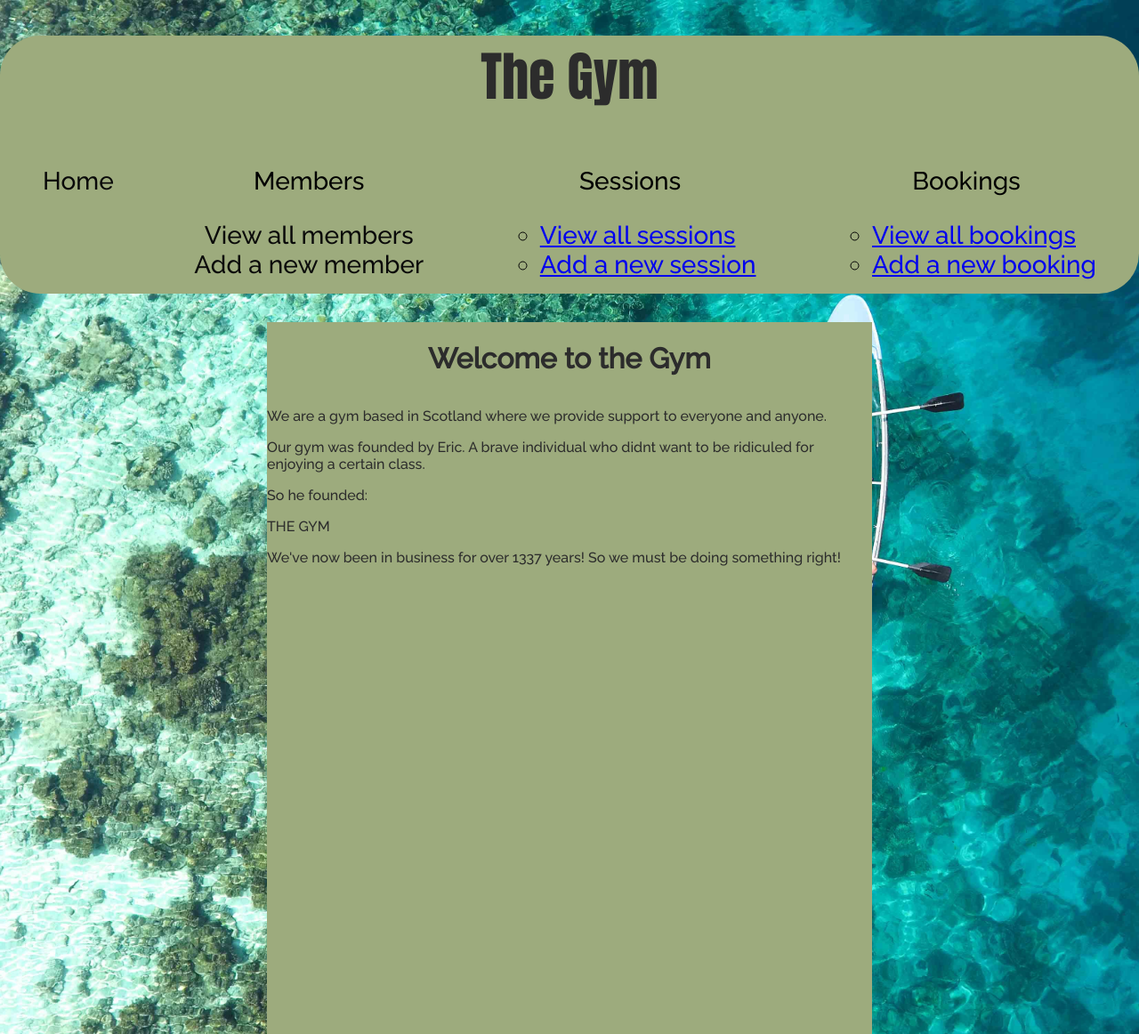
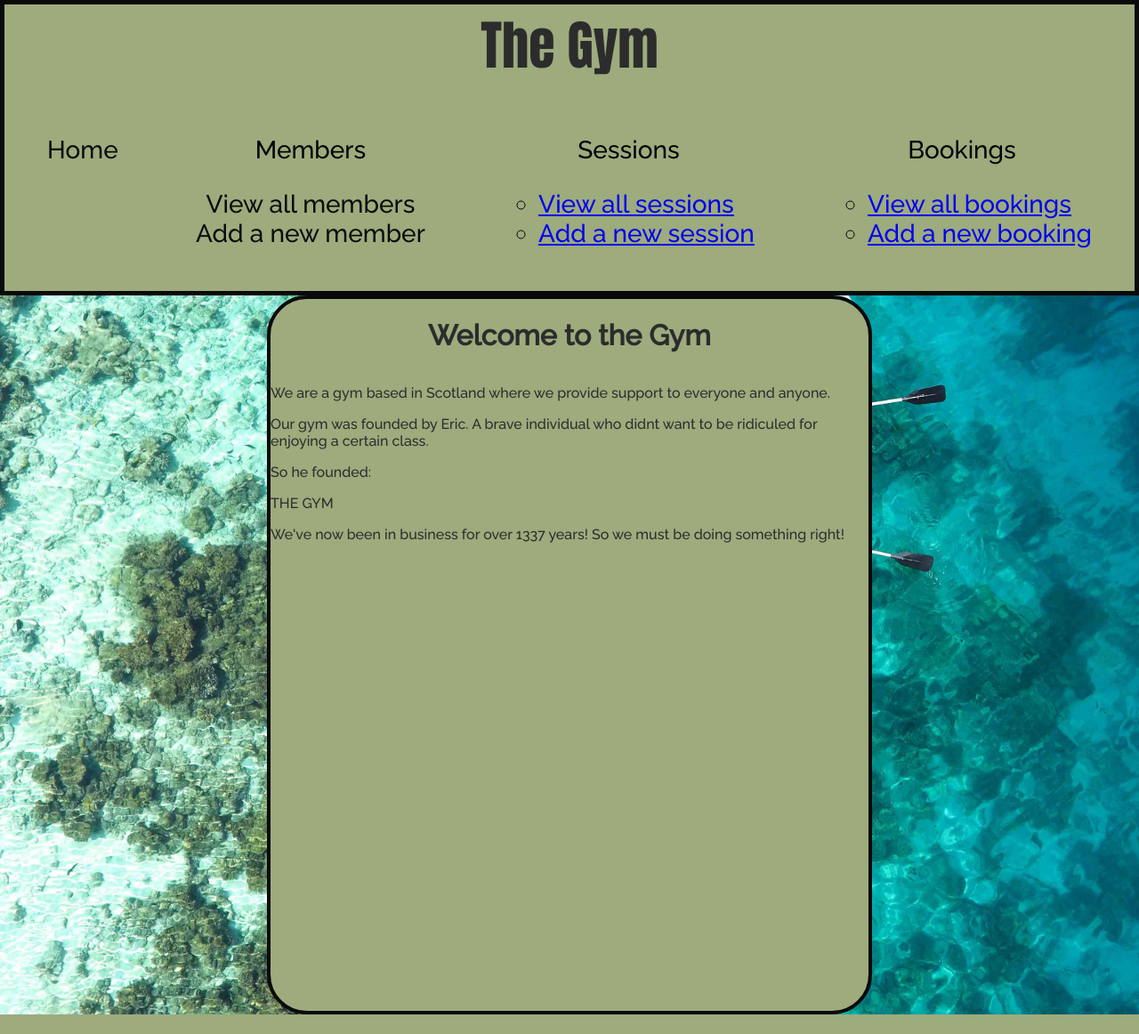
Before and after one commit to Manzilol/GYM_project, a Flask app: page / in a window 1280 px wide. Shown: the whole page at 89% size. After the commit the page ends 1140 px from the top, so only its background shows below. Run offline with Flask 2, Linux system fonts and the light colour scheme.

Commit message:
added borders and radius to the container

```diff
--- a/static/style.css
+++ b/static/style.css
@@ -15,7 +15,9 @@ body{
 
 header{
     background-color: #9dab7d;
-    border-radius: 45px;
+    border-radius: 0px;
+    /* border-color: black; */
+    border: 5px solid rgb(10, 10, 10);
 }
 
 header>h1{
@@ -24,6 +26,7 @@ header>h1{
     color:rgb(44, 44, 44);
     justify-content: center;
     font-size: 60px;
+    margin-top: 0px;
 }
 
 .menu{
@@ -65,4 +68,6 @@ header>h1{
     margin-left: 300px;
     margin-right: 300px;
     min-height: 100vh;
+    border-radius: 45px;
+    border: 4px solid rgb(10, 10, 10)
 }
```
